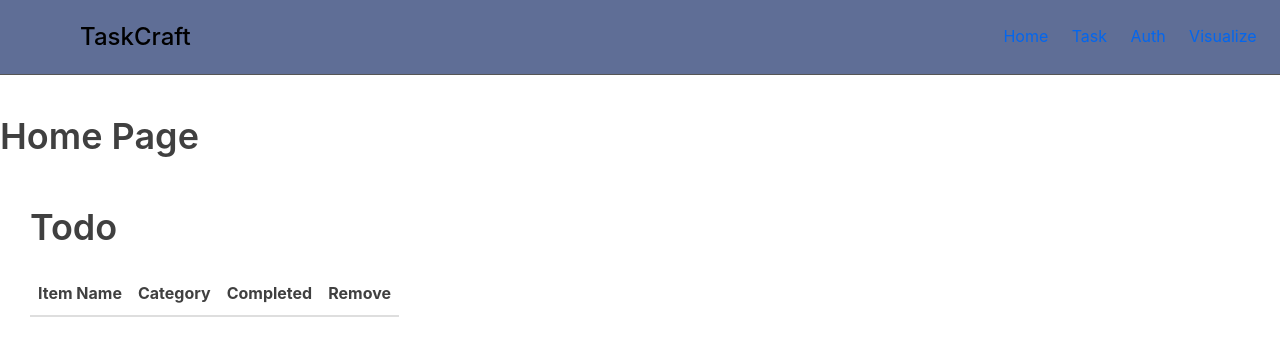
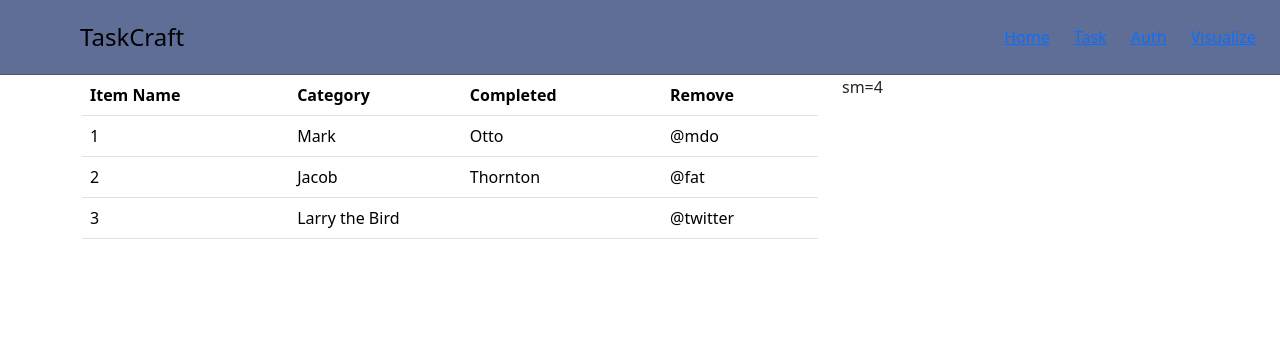
Before and after one commit to Tylermhh/404-day-visualizer-app, a React (Create React App) app in the folder packages/react-frontend/: page /home in a window 1280 px wide. Shown: the top 356 px of the page. Built offline with nearby package versions, Linux system fonts and the light colour scheme.

Commit message:
grid on homepage

```diff
--- a/packages/react-frontend/package.json
+++ b/packages/react-frontend/package.json
@@ -3,7 +3,6 @@
   "version": "0.1.0",
   "private": true,
   "dependencies": {
-    "@material/web": "^1.2.0",
     "@testing-library/jest-dom": "^5.17.0",
     "@testing-library/react": "^13.4.0",
     "@testing-library/user-event": "^13.5.0",
@@ -12,7 +11,9 @@
     "@types/react": "^18.2.57",
     "@types/react-dom": "^18.2.19",
     "@types/react-router-dom": "^5.3.3",
+    "bootstrap": "^5.3.3",
     "react": "^18.2.0",
+    "react-bootstrap": "^2.10.1",
     "react-dom": "^18.2.0",
     "react-router-dom": "^6.22.1",
     "react-scripts": "5.0.1",
--- a/packages/react-frontend/src/components/AuthenticationPage.tsx
+++ b/packages/react-frontend/src/components/AuthenticationPage.tsx
@@ -1,5 +1,4 @@
 import { useNavigate } from 'react-router-dom';
-import { Flex, Text, Button } from '@radix-ui/themes';
 import Nav from "./Nav/Nav";
 
 function Main() {
--- a/packages/react-frontend/src/components/HomePage.tsx
+++ b/packages/react-frontend/src/components/HomePage.tsx
@@ -3,18 +3,25 @@ import { Link } from 'react-router-dom';
 import Nav from "./Nav/Nav";
 import Table from "./Table/HomeTable"
 
-const tempTasks = [
-  {
-      name: "Make Frontend",
-      category: "CSC 307",
-      completed: false
-  },
-  {
-      name: "Make Backend",
-      category: "CSC 307",
-      completed: true
-  }
-];
+import Task from "./../types/types";
+
+import Container from 'react-bootstrap/Container';
+import Row from 'react-bootstrap/Row';
+import Col from 'react-bootstrap/Col';
+
+let tempTasks: Task[];
+// const tempTasks = [
+//   {
+//     name: "Make Frontend",
+//     category: "CSC 307",
+//     completed: false
+//   },
+//   {
+//     name: "Make Backend",
+//     category: "CSC 307",
+//     completed: true
+//   }
+// ];
 
 const HomePage: React.FC<{}> = () => {
 
@@ -23,12 +30,23 @@ const HomePage: React.FC<{}> = () => {
   return (
     <div>
       <Nav />
-      <h1>
-        Home Page
-      </h1>
-      <Table
-        // taskData={tempTasks}
-      />
+      {/* <div className = "container">
+        <div className = "flex-row">
+          <div className = "flex-small">
+            <Table />
+          </div>
+        </div>
+      </div> */}
+      <Container>
+        <Row>
+          <Col sm={8}>
+            <Table />
+          </Col>
+          <Col sm={4}>
+            sm=4
+          </Col>
+        </Row>
+      </Container>
     </div>
   )
 }
--- a/packages/react-frontend/src/components/Table/HomeTable.tsx
+++ b/packages/react-frontend/src/components/Table/HomeTable.tsx
@@ -1,11 +1,7 @@
-import React from 'react'
-import styles from "./Table.module.css"
-
-type Task = {
-  item_name: string;
-  category: string;
-  completed: boolean;
-}
+import React from 'react';
+import styles from "./Table.module.css";
+import { Table } from 'react-bootstrap';
+import Task from "./../../types/types";
 
 const TableTitle: React.FC<{}> = () => {
   return (
@@ -65,10 +61,41 @@ const TableBody: React.FC<{props: any}> = ({props}) => {
 
 const HomeTable: React.FC<{}> = () => {
   return (
-    <table className = {styles.table}>
-      <TableTitle />
-      <TableHeader />
-    </table>
+    // <table className = {styles.table}>
+    //   <TableTitle />
+    //   <TableHeader />
+    // </table>
+    <div>
+      <Table >
+        <thead>
+        <tr>
+          <th>Item Name</th>
+          <th>Category</th>
+          <th>Completed</th>
+          <th>Remove</th>
+        </tr>
+      </thead>
+        <tbody>
+        <tr>
+          <td>1</td>
+          <td>Mark</td>
+          <td>Otto</td>
+          <td>@mdo</td>
+        </tr>
+        <tr>
+          <td>2</td>
+          <td>Jacob</td>
+          <td>Thornton</td>
+          <td>@fat</td>
+        </tr>
+        <tr>
+          <td>3</td>
+          <td colSpan={2}>Larry the Bird</td>
+          <td>@twitter</td>
+        </tr>
+      </tbody>
+      </Table>
+    </div>
   )
 }
 
--- a/packages/react-frontend/src/index.css
+++ b/packages/react-frontend/src/index.css
@@ -558,7 +558,7 @@ dd {
 }
 
 .container, .small-container, .medium-container {
-  max-width: 1200px;
+  max-width: 95%;
   padding: 0 1rem;
   margin-left: auto;
   margin-right: auto;
--- a/packages/react-frontend/src/index.tsx
+++ b/packages/react-frontend/src/index.tsx
@@ -1,6 +1,7 @@
 import React from 'react';
 import ReactDOM from 'react-dom/client';
-import './index.css';
+// import './index.css';
+import 'bootstrap/dist/css/bootstrap.min.css';
 import App from './App';
 import reportWebVitals from './reportWebVitals';
 
--- /dev/null
+++ b/packages/react-frontend/src/types/types.tsx
@@ -0,0 +1,7 @@
+type Task = {
+    item_name: string;
+    category: string;
+    completed: boolean;
+}
+
+export default Task
```
Also changed, not shown: 1 other file (tests, documents, lock files or other folders).
